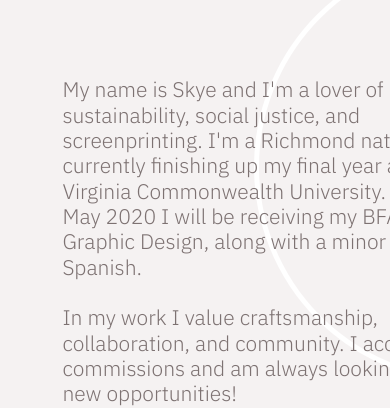
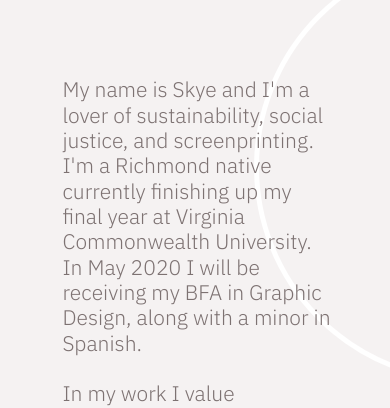
Before and after one commit to shannonss2/skyeshannon, a plain HTML site: page about/about.html in a window 390 px wide. Shown: the part 429-837 px from the top of the page. Drawn offline with Linux system fonts and the light colour scheme.

Commit message:
about mobile

```diff
--- a/about/style.css
+++ b/about/style.css
@@ -150,7 +150,7 @@ h6 {
     padding-left: 10vw;
     padding-top: 55vh;
     padding-bottom: 15vw;
-    width: 100vw;
+    width: 70vw;
       font-family: 'IBM Plex Sans', monospace;
       color: rgb(125, 114, 114);
       font-size: 2.5vh;
@@ -195,6 +195,6 @@ h6 {
 
 #bio {
   padding-left: 10vw;
-      width: 100vw;
+      width: 70vw;
 }
 }
```
